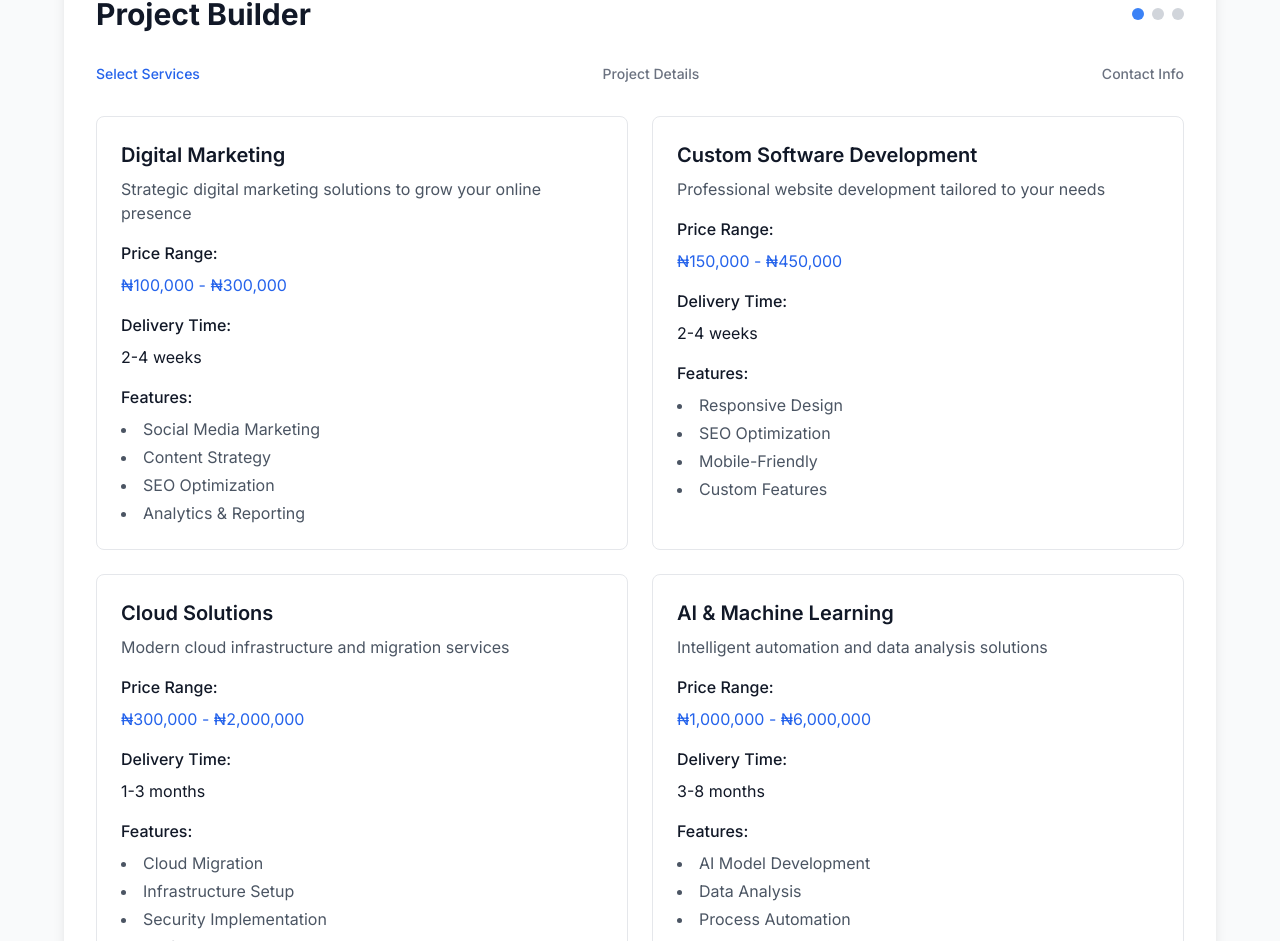
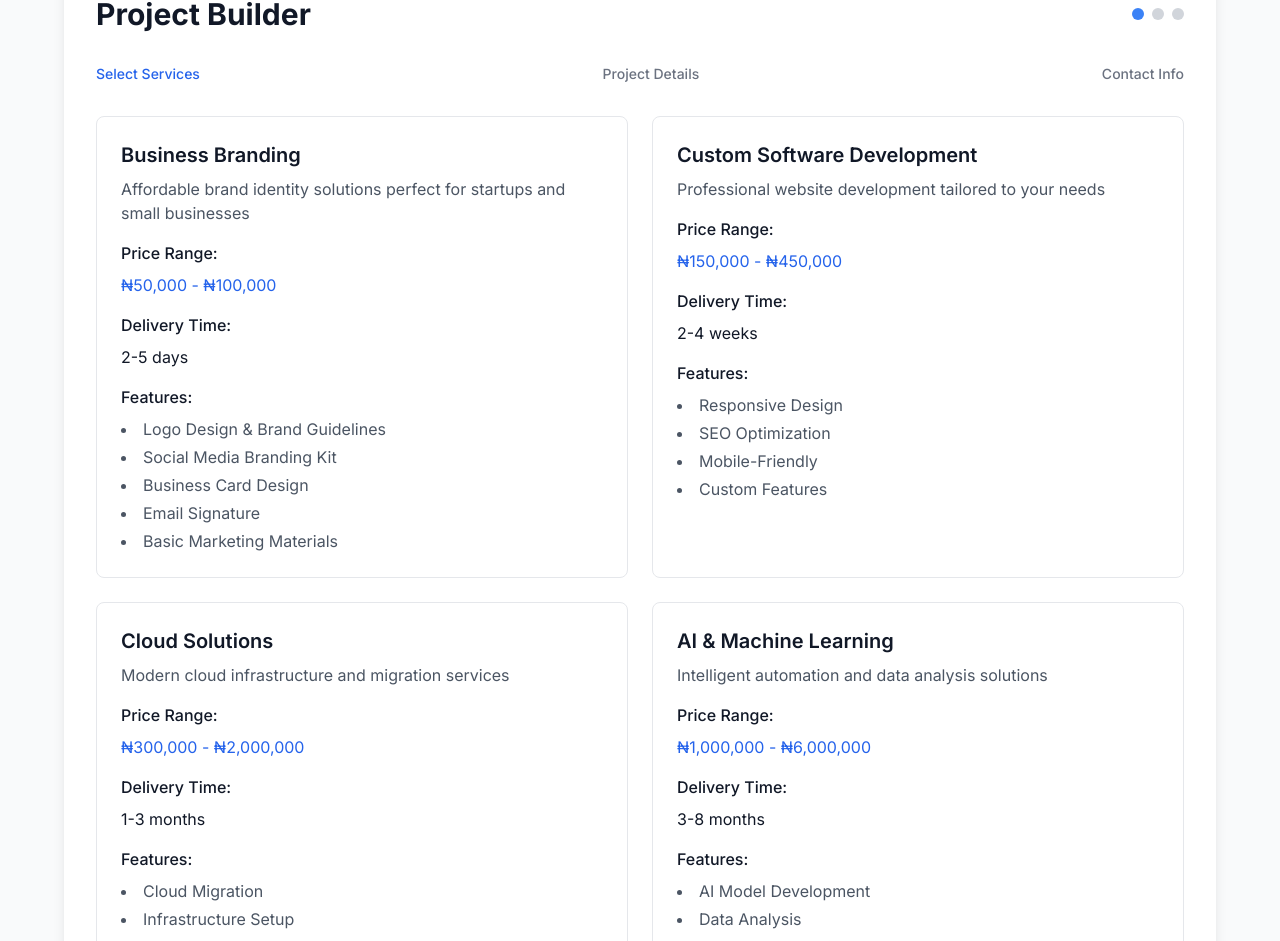
Before and after one commit to A2DIGIHUB/a2-digihub-website, a React (Create React App) app: page /services in a window 1280 px wide. Shown: the part 2324-3265 px from the top of the page. Built offline with nearby package versions, Linux system fonts and the light colour scheme.

Commit message:
update on project builder

```diff
--- a/src/components/ProjectBuilder.tsx
+++ b/src/components/ProjectBuilder.tsx
@@ -52,15 +52,77 @@ const ProjectBuilder: React.FC = () => {
   const services: Service[] = [
     {
       id: 1,
-      title: 'Digital Marketing',
-      description: 'Strategic digital marketing solutions to grow your online presence',
-      priceRange: '₦100,000 - ₦300,000',
-      deliveryTime: '2-4 weeks',
+      title: 'Business Branding',
+      description: 'Affordable brand identity solutions perfect for startups and small businesses',
+      priceRange: '₦50,000 - ₦100,000',
+      deliveryTime: '2-5 days',
       features: [
-        'Social Media Marketing',
-        'Content Strategy',
-        'SEO Optimization',
-        'Analytics & Reporting'
+        'Logo Design & Brand Guidelines',
+        'Social Media Branding Kit',
+        'Business Card Design',
+        'Email Signature',
+        'Basic Marketing Materials'
+      ],
+      subOptions: [
+        {
+          id: 'basic',
+          title: 'Basic Branding Package',
+          description: 'Essential branding elements for startups',
+          basePrice: 50000,
+          timelinePrices: {
+            urgent: 75000,
+            standard: 50000,
+            flexible: 45000
+          },
+          features: [
+            'Professional Logo Design',
+            'Basic Brand Guidelines',
+            'Business Card Design',
+            'Email Signature',
+            'Social Media Profile Images'
+          ]
+        },
+        {
+          id: 'standard',
+          title: 'Standard Branding Package',
+          description: 'Comprehensive branding for growing businesses',
+          basePrice: 75000,
+          timelinePrices: {
+            urgent: 112500,
+            standard: 75000,
+            flexible: 67500
+          },
+          features: [
+            'Professional Logo Design',
+            'Detailed Brand Guidelines',
+            'Business Card & Letterhead',
+            'Email Signature',
+            'Social Media Kit (Profile & Cover Images)',
+            'Basic Marketing Materials',
+            'Brand Color Palette'
+          ]
+        },
+        {
+          id: 'premium',
+          title: 'Premium Branding Package',
+          description: 'Complete brand identity system',
+          basePrice: 100000,
+          timelinePrices: {
+            urgent: 150000,
+            standard: 100000,
+            flexible: 90000
+          },
+          features: [
+            'Professional Logo Design with Multiple Concepts',
+            'Comprehensive Brand Guidelines',
+            'Complete Stationery Design',
+            'Social Media Branding Kit',
+            'Marketing Materials Design',
+            'Brand Story Development',
+            'Brand Voice Guidelines',
+            'Typography Selection'
+          ]
+        }
       ]
     },
     {
@@ -438,10 +500,20 @@ const ProjectBuilder: React.FC = () => {
             total += websiteOption.timelinePrices[timelineValue] || websiteOption.basePrice;
           }
         }
+      } else if (serviceId === 1) { // Business Branding
+        // Get the selected branding package
+        const selectedBrandingPackage = selectedSubOptions[0]; // We only allow one selection
+        if (selectedBrandingPackage) {
+          const service = services.find(s => s.id === 1);
+          const brandingPackage = service?.subOptions?.find(opt => opt.id === selectedBrandingPackage);
+          if (brandingPackage) {
+            total += brandingPackage.timelinePrices[timelineValue] || brandingPackage.basePrice;
+          }
+        }
       } else {
         // Handle other services as before
         const basePrices: { [key: number]: { min: number; max: number } } = {
-          1: { min: 150000, max: 1500000 },    // Business Branding
+          1: { min: 50000, max: 100000 },    // Business Branding
           2: { min: 150000, max: 450000 },    // Custom Software Development
           3: { min: 300000, max: 2000000 },    // Cloud Solutions
           4: { min: 1000000, max: 6000000 }    // AI & ML
@@ -547,8 +619,8 @@ const ProjectBuilder: React.FC = () => {
                       timeline === 'urgent' ? 'border-blue-500 bg-blue-50' : 'border-gray-200'
                     }`}
                   >
-                    <h3 className="font-semibold mb-2">Urgent Delivery</h3>
-                    <p className="text-sm text-gray-600">1-2 weeks</p>
+                    <h3 className="font-semibold mb-2">Express Delivery</h3>
+                    <p className="text-sm text-gray-600">1-2 days</p>
                     <p className="text-sm text-blue-600 mt-2">50% premium</p>
                   </button>
                   <button
@@ -559,7 +631,7 @@ const ProjectBuilder: React.FC = () => {
                     }`}
                   >
                     <h3 className="font-semibold mb-2">Standard Delivery</h3>
-                    <p className="text-sm text-gray-600">3-4 weeks</p>
+                    <p className="text-sm text-gray-600">2-3 days</p>
                     <p className="text-sm text-blue-600 mt-2">Standard rate</p>
                   </button>
                   <button
@@ -569,8 +641,8 @@ const ProjectBuilder: React.FC = () => {
                       timeline === 'flexible' ? 'border-blue-500 bg-blue-50' : 'border-gray-200'
                     }`}
                   >
-                    <h3 className="font-semibold mb-2">Flexible Delivery</h3>
-                    <p className="text-sm text-gray-600">5+ weeks</p>
+                    <h3 className="font-semibold mb-2">Relaxed Delivery</h3>
+                    <p className="text-sm text-gray-600">4-5 days</p>
                     <p className="text-sm text-blue-600 mt-2">10% discount</p>
                   </button>
                 </div>
@@ -640,6 +712,69 @@ const ProjectBuilder: React.FC = () => {
                 </div>
               )}
 
+              {selectedServices.includes(1) && (
+                <div className="mb-8 p-6 bg-gray-50 rounded-lg border border-gray-200">
+                  <h3 className="text-lg font-semibold mb-4">Branding Packages</h3>
+                  <div className="grid grid-cols-1 md:grid-cols-2 lg:grid-cols-3 gap-4">
+                    {services.find(s => s.id === 1)?.subOptions?.map((option) => (
+                      <button
+                        key={option.id}
+                        type="button"
+                        onClick={() => {
+                          const newSelection = selectedSubOptions.includes(option.id)
+                            ? selectedSubOptions.filter(id => id !== option.id)
+                            : [option.id];
+                          setSelectedSubOptions(newSelection);
+                          if (timeline) {
+                            const newEstimate = calculatePrice(selectedServices, timeline);
+                            setEstimatedPrice(newEstimate);
+                          }
+                        }}
+                        className={`w-full h-full p-4 border rounded-lg text-left hover:border-blue-500 transition-colors ${
+                          selectedSubOptions.includes(option.id)
+                            ? 'border-blue-500 bg-blue-50'
+                            : 'border-gray-200'
+                        }`}
+                      >
+                        <div className="flex flex-col h-full">
+                          <div className="flex-grow">
+                            <h4 className="font-semibold text-lg mb-1">{option.title}</h4>
+                            <p className="text-sm text-gray-600 mb-3">{option.description}</p>
+                            <ul className="text-sm text-gray-600 space-y-1 mb-4">
+                              {option.features.map((feature, index) => (
+                                <li key={index} className="flex items-start">
+                                  <svg className="w-4 h-4 mr-2 text-blue-500 mt-1 shrink-0" fill="none" stroke="currentColor" viewBox="0 0 24 24">
+                                    <path strokeLinecap="round" strokeLinejoin="round" strokeWidth={2} d="M5 13l4 4L19 7" />
+                                  </svg>
+                                  <span>{feature}</span>
+                                </li>
+                              ))}
+                            </ul>
+                          </div>
+                          <div className="mt-auto pt-4 border-t border-gray-200">
+                            {timeline ? (
+                              <div>
+                                <div className="text-lg font-semibold text-blue-600">
+                                  ₦{option.timelinePrices[timeline as keyof typeof option.timelinePrices].toLocaleString()}
+                                </div>
+                                <div className="text-sm text-gray-500">
+                                  {timeline === 'urgent' ? '(+50% rush fee)' :
+                                   timeline === 'flexible' ? '(10% discount)' : '(standard rate)'}
+                                </div>
+                              </div>
+                            ) : (
+                              <div className="text-lg font-semibold text-blue-600">
+                                From ₦{option.basePrice.toLocaleString()}
+                              </div>
+                            )}
+                          </div>
+                        </div>
+                      </button>
+                    ))}
+                  </div>
+                </div>
+              )}
+
               {/* Selected Project Summary */}
               {selectedServices.includes(2) && selectedSubOptions[0] && timeline && (
                 <div className="mb-8 p-6 bg-gray-50 rounded-lg border border-gray-200">
@@ -650,6 +785,28 @@ const ProjectBuilder: React.FC = () => {
                         <div>
                           <h4 className="font-semibold text-blue-600">
                             {services.find(s => s.id === 2)?.subOptions?.find(opt => opt.id === selectedSubOptions[0])?.title}
+                          </h4>
+                          <p className="text-sm text-gray-600 mt-1 capitalize">{timeline} Delivery</p>
+                        </div>
+                        <div className="text-right">
+                          <div className="text-2xl font-bold text-blue-600">{estimatedPrice}</div>
+                          <p className="text-sm text-gray-500">Final Price</p>
+                        </div>
+                      </div>
+                    </div>
+                  </div>
+                </div>
+              )}
+
+              {selectedServices.includes(1) && selectedSubOptions[0] && timeline && (
+                <div className="mb-8 p-6 bg-gray-50 rounded-lg border border-gray-200">
+                  <h3 className="text-lg font-semibold mb-4">Project Summary</h3>
+                  <div className="space-y-4">
+                    <div className="bg-white p-4 rounded-lg border border-gray-200">
+                      <div className="flex justify-between items-start">
+                        <div>
+                          <h4 className="font-semibold text-blue-600">
+                            {services.find(s => s.id === 1)?.subOptions?.find(opt => opt.id === selectedSubOptions[0])?.title}
                           </h4>
                           <p className="text-sm text-gray-600 mt-1 capitalize">{timeline} Delivery</p>
                         </div>
```
